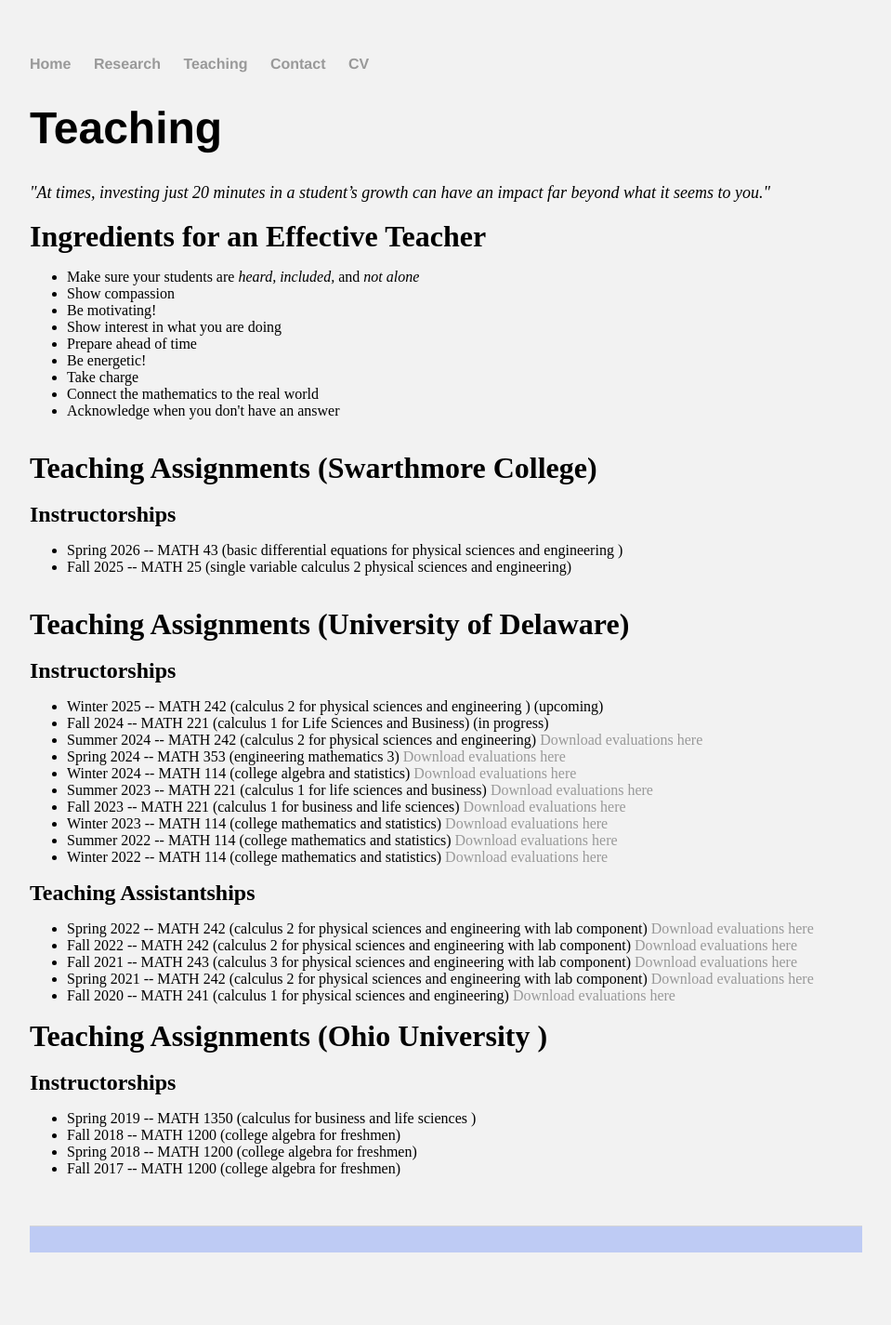
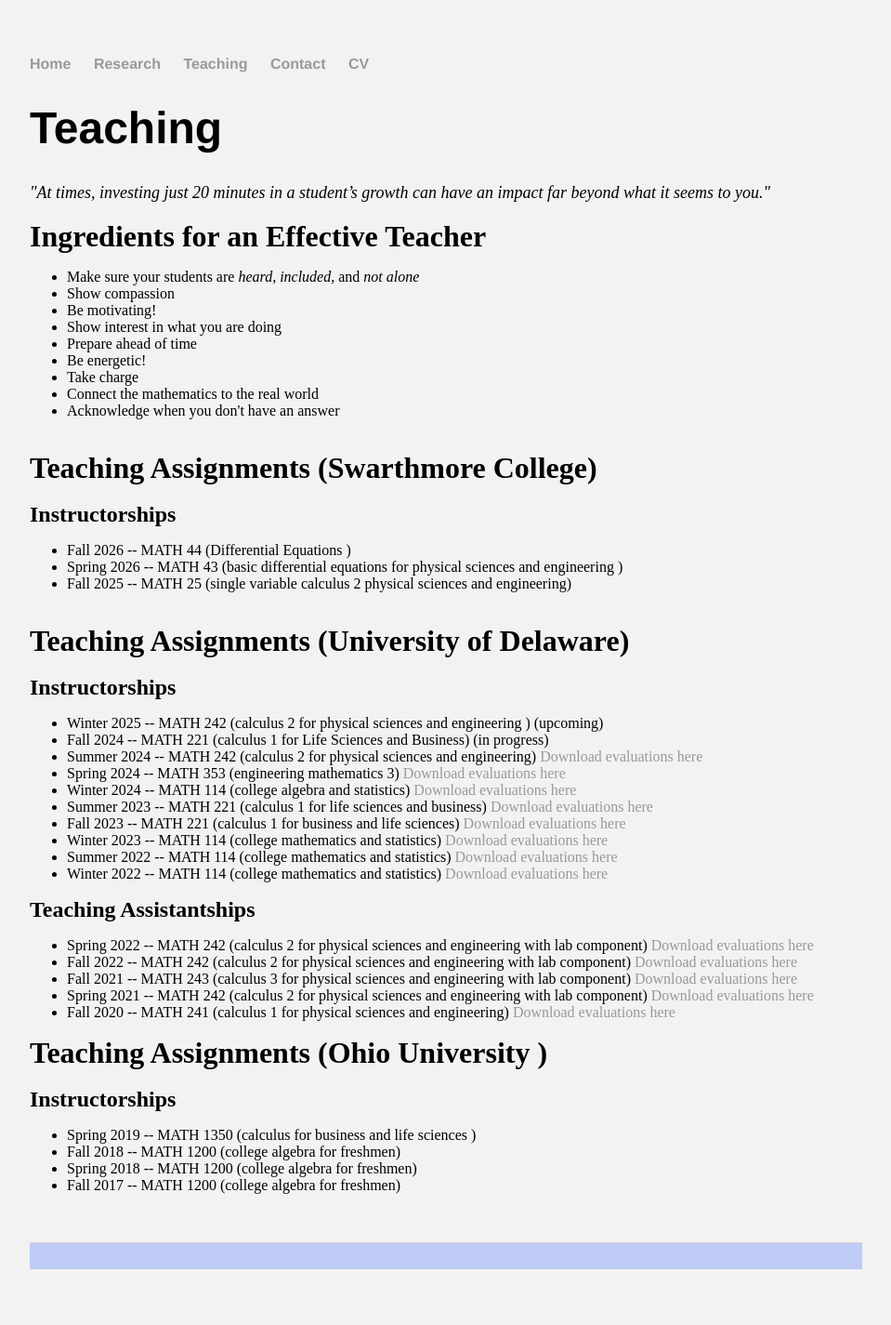
Before and after one commit to kataboh/kataboh.github.io, a Jekyll site: the page built from teaching.html, in a window 1280 px wide. Shown: the whole page at 93% size, without its empty margins (160-1119 px from the left). Built offline with Jekyll 4.4.1, drawn with Linux system fonts in a browser that asks for light colours.

Commit message:
Update teaching.html

```diff
--- a/teaching.html
+++ b/teaching.html
@@ -27,6 +27,7 @@
 	<br>
 	<font size="5"><b>Instructorships</b></font>
 	<ul>
+		<li>Fall 2026  --  MATH 44 (Differential Equations )  </li>
 		<li>Spring 2026  --  MATH 43 (basic differential equations for physical sciences and engineering )  </li>
 		<li>Fall 2025 --  MATH 25 (single variable calculus 2 physical sciences and engineering) </li>
 
```
